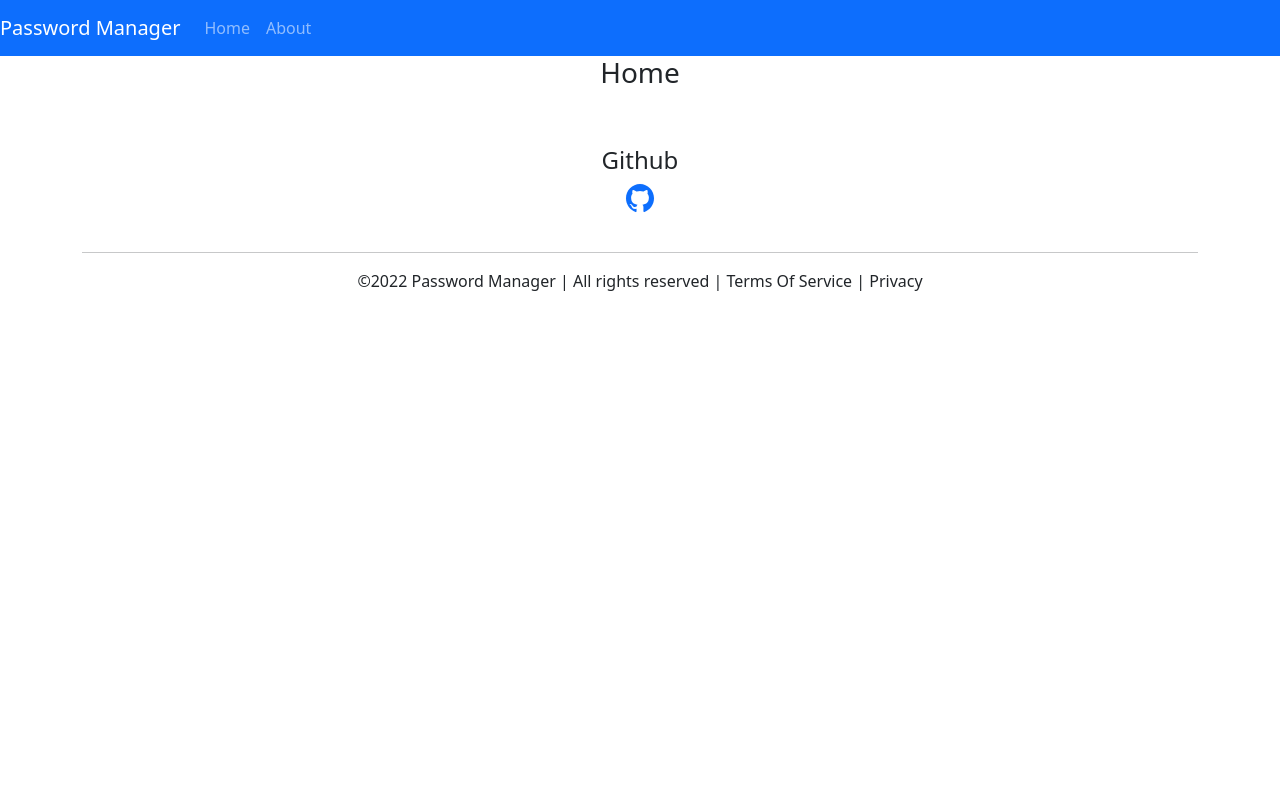
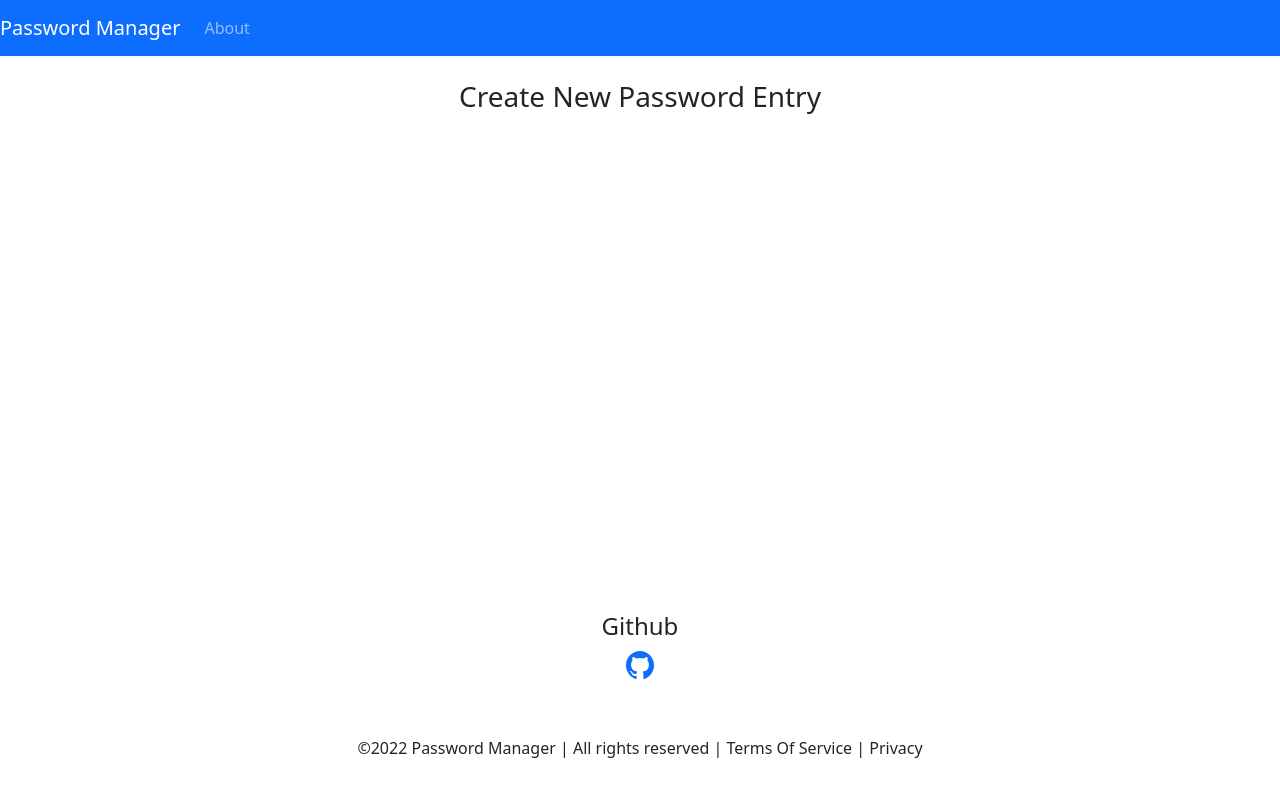
Before and after one commit to jcsgh/password-manager-client, a React (Create React App) app: page / in a window 1280 px wide. Shown: the top 796 px of the page. Built offline with nearby package versions, Linux system fonts and the light colour scheme.

Commit message:
before login and register auth

```diff
--- a/src/App.css
+++ b/src/App.css
@@ -2,10 +2,27 @@
   text-align: center;
 }
 
+.page-container {
+  position: relative;
+  min-height: 100vh;
+}
+
+.content-wrap {
+  padding-bottom: 2.5rem;
+}
+
 .main-footer {
   padding-top: 3em;
-  position: relative;
-  bottom: 0%;
+  position: absolute;
+  bottom: 0;
   width: 100%;
   text-align: center;
 }
+
+.container {
+  display: flex;
+  align-items: center;
+  justify-content: center;
+  flex-direction: column;
+  padding: 1.5em;
+}
--- a/src/components/About.js
+++ b/src/components/About.js
@@ -1,6 +1,6 @@
 const About = () => {
     return (
-      <div>
+      <div className="container">
        <h3>About</h3>
       </div>
     );
--- a/src/components/Home.js
+++ b/src/components/Home.js
@@ -1,7 +1,7 @@
 const Home = () => {
     return (
-      <div>
-       <h3>Home</h3>
+      <div className="container">
+       <h3>Create New Password Entry</h3>
       </div>
     );
   }
--- a/src/components/NavBar.js
+++ b/src/components/NavBar.js
@@ -12,9 +12,6 @@ const NavBar = () => {
                 <ReactBootStrap.Navbar.Toggle aria-controls="responsive-navbar-nav" />
                 <ReactBootStrap.Navbar.Collapse id="responsive-navbar-nav">
                     <ReactBootStrap.Nav className="mr-auto">
-                        <Link to="/">
-                            <ReactBootStrap.Nav.Link href="/">Home</ReactBootStrap.Nav.Link>
-                        </Link>
                         <ReactBootStrap.Nav.Link eventKey={2} href="/About">
                             About
                         </ReactBootStrap.Nav.Link>
```
